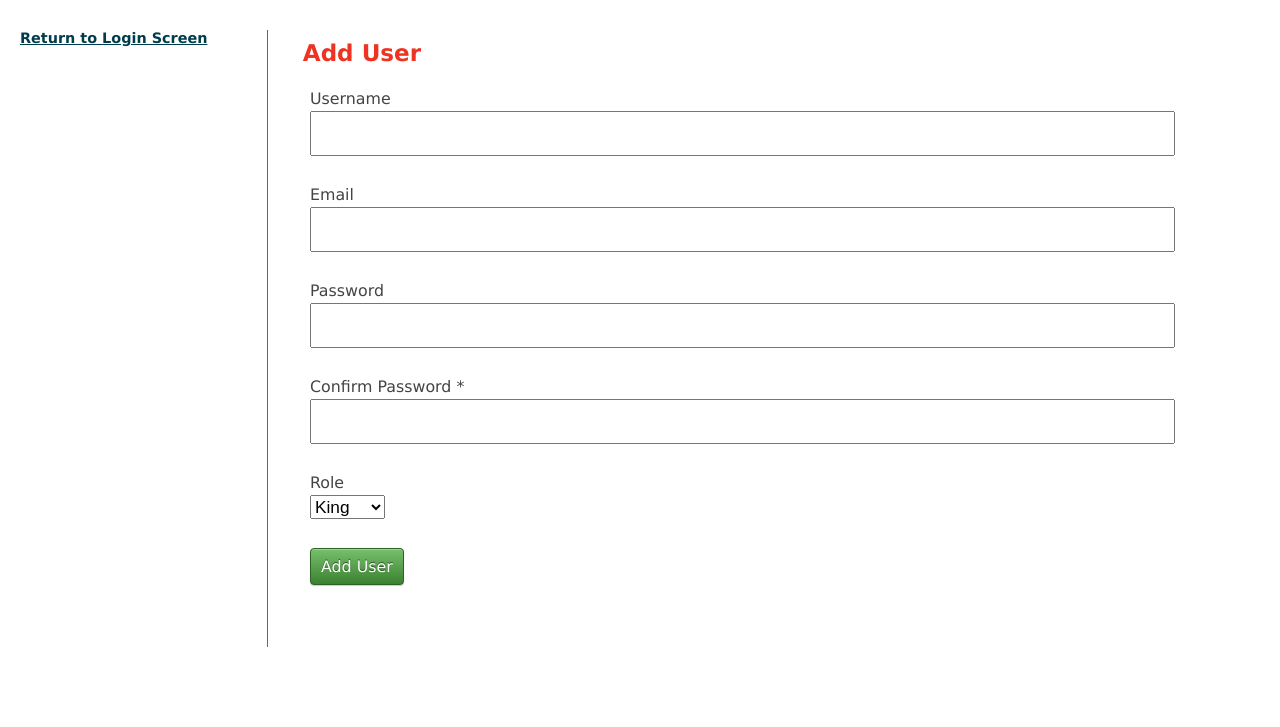
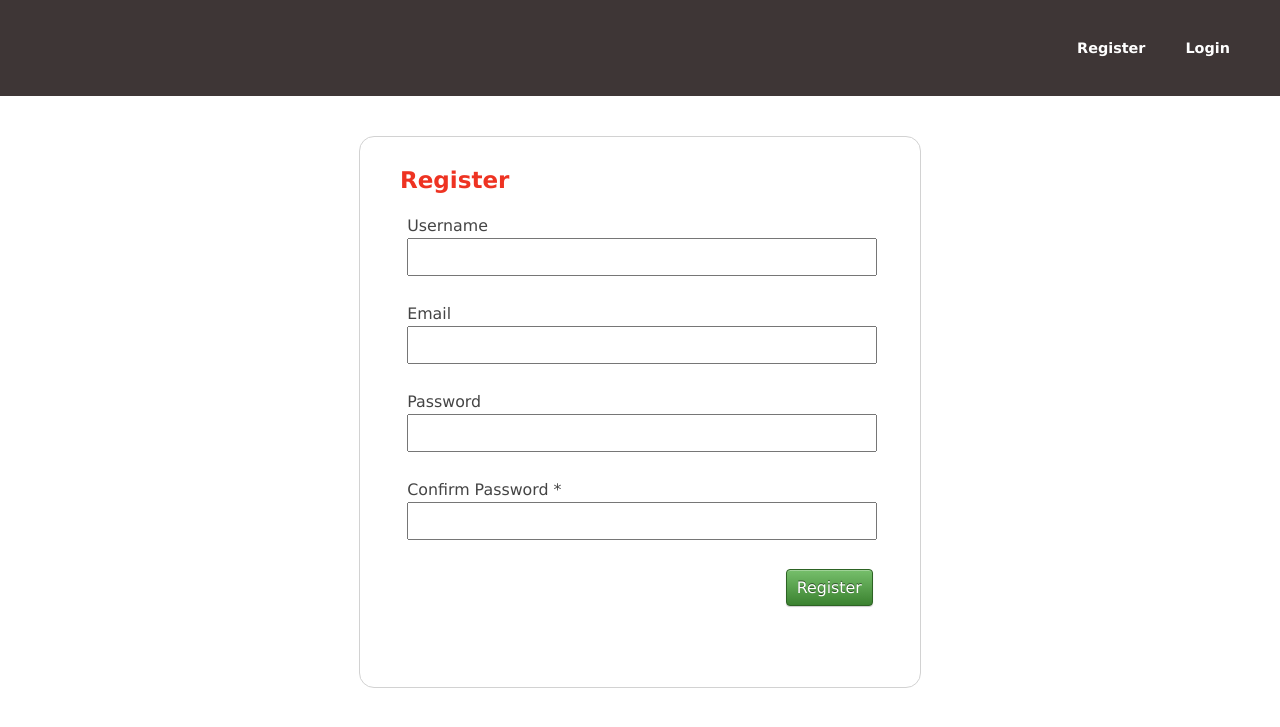
Before and after one commit to fdcdannis/messageboard, a CakePHP app: the page made by app/View/Users/add.ctp in a window 1280 px wide. Shown: the top 727 px of the page. Run offline with PHP 8.4 and a stand-in for CakePHP, Linux system fonts and the light colour scheme; the template is opened without the code that fills it, so the values that code supplies are empty; form fields are guessed from the names that the template uses; some libraries are stand-ins or nearby versions.

Commit message:
update reg log

```diff
--- a/app/Controller/AppController.php
+++ b/app/Controller/AppController.php
@@ -41,7 +41,6 @@ class AppController extends Controller {
             'logoutRedirect' => array('controller' => 'users', 'action' => 'login'),
 			'authError' => 'You must be logged in to view this page.',
 			'loginError' => 'Invalid Username or Password entered, please try again.'
-
         ));
 
 	// only allow the login controllers only
--- a/app/View/Layouts/default.ctp
+++ b/app/View/Layouts/default.ctp
@@ -37,7 +37,18 @@ $cakeVersion = __d('cake_dev', 'CakePHP %s', Configure::version())
 </head>
 <body>
 	<div id="container">
-		<div id="header">
+		<div id="header" class="menu">
+			<div class="login">
+				<?php
+					if($this->Session->check('Auth.User')){
+						echo $this->Html->link( "Logout",   array('action'=>'logout') );
+					}else{
+						echo $this->Html->link( "Register",  array('action'=>'add') );
+						echo $this->Html->link( "Login",   array('action'=>'login') );
+					}
+				?>
+			</div>
+		</div>
 		</div>
 		<div id="content">
 
--- a/app/View/Users/add.ctp
+++ b/app/View/Users/add.ctp
@@ -1,28 +1,17 @@
 <!-- app/View/Users/add.ctp -->
-<div class="users form">
-
+<div class="users-form">
 	<?php echo $this->Form->create('User');?>
 		<fieldset>
-        <legend><?php echo __('Add User'); ?></legend>
+			<legend><?php echo __('Register'); ?></legend>
 			<?php echo $this->Form->input('username');
 				echo $this->Form->input('email');
 				echo $this->Form->input('password');
 				echo $this->Form->input('password_confirm', array('label' => 'Confirm Password *', 'maxLength' => 255, 'title' => 'Confirm password', 'type'=>'password'));
-        echo $this->Form->input('role', array(
-            'options' => array( 'king' => 'King', 'queen' => 'Queen', 'rook' => 'Rook', 'bishop' => 'Bishop', 'knight' => 'Knight', 'pawn' => 'Pawn')
-        ));
-
-		echo $this->Form->submit('Add User', array('class' => 'form-submit',  'title' => 'Click here to add the user') );
+				// echo $this->Form->input('role', array(
+				// 	'options' => array( 'king' => 'King', 'queen' => 'Queen', 'rook' => 'Rook', 'bishop' => 'Bishop', 'knight' => 'Knight', 'pawn' => 'Pawn')
+				// ));
+				echo $this->Form->submit('Register', array('class' => 'form-submit',  'title' => 'Click here to add the user') );
 			?>
 		</fieldset>
 	<?php echo $this->Form->end(); ?>
 </div>
-<?php
-if($this->Session->check('Auth.User')){
-echo $this->Html->link( "Return to Dashboard",   array('action'=>'index') );
-echo "<br>";
-echo $this->Html->link( "Logout",   array('action'=>'logout') );
-}else{
-echo $this->Html->link( "Return to Login Screen",   array('action'=>'login') );
-}
-?>
--- a/app/webroot/css/cake.generic.css
+++ b/app/webroot/css/cake.generic.css
@@ -107,9 +107,12 @@ p {
 	clear: both;
 	padding: 6px 10px;
 }
+
+
 #header a, #footer a {
 	color: #fff;
 }
+
 #cake-powered {
 	float: right;
 }
@@ -407,6 +410,10 @@ form .error-message {
 	font-weight: bold;
 	margin: 0 0 1em 0;
 	padding: 5px;
+}
+
+.cake-error {
+	display: none;
 }
 
 .success,
@@ -741,3 +748,38 @@ pre {
 #url-rewriting-warning {
 	display:none;
 }
+
+
+/** Modify CSS **/
+#header .login > a {
+	color: #ffffff;
+    text-decoration: none;
+    margin-left: 20px;
+    padding-right: 20px;
+}
+#header.menu {
+    padding: 20px 50px;
+    background: #3e3636;
+}
+#header .login {
+    width: 100%;
+    text-align: right;
+    margin: 20px;
+}
+
+.users-form > form {
+	width: 500px;
+    margin: 0 auto;
+    margin-top: 30px;
+    padding: 30px;
+    border: 1px solid #d2d2d2;
+    border-radius: 15px;
+}
+
+/** Added CSS **/
+form div.submit {
+	text-align: right !important;
+}
+form div.submit > input {
+    cursor: pointer;
+}
```
Also changed, not shown: app/View/Layouts/error.ctp (+11 -1 lines), app/View/Users/index.ctp (+3 -8 lines), app/View/Users/login.ctp (+2 -5 lines), lib/Cake/Console/Templates/skel/View/Layouts/default.ctp (+11 -1 lines), lib/Cake/Console/Templates/skel/View/Layouts/error.ctp (+11 -1 lines), lib/Cake/Test/test_app/View/Layouts/default.ctp (+10 -0 lines), 7 other files. Lines whose indentation alone changed are shown as unchanged.
